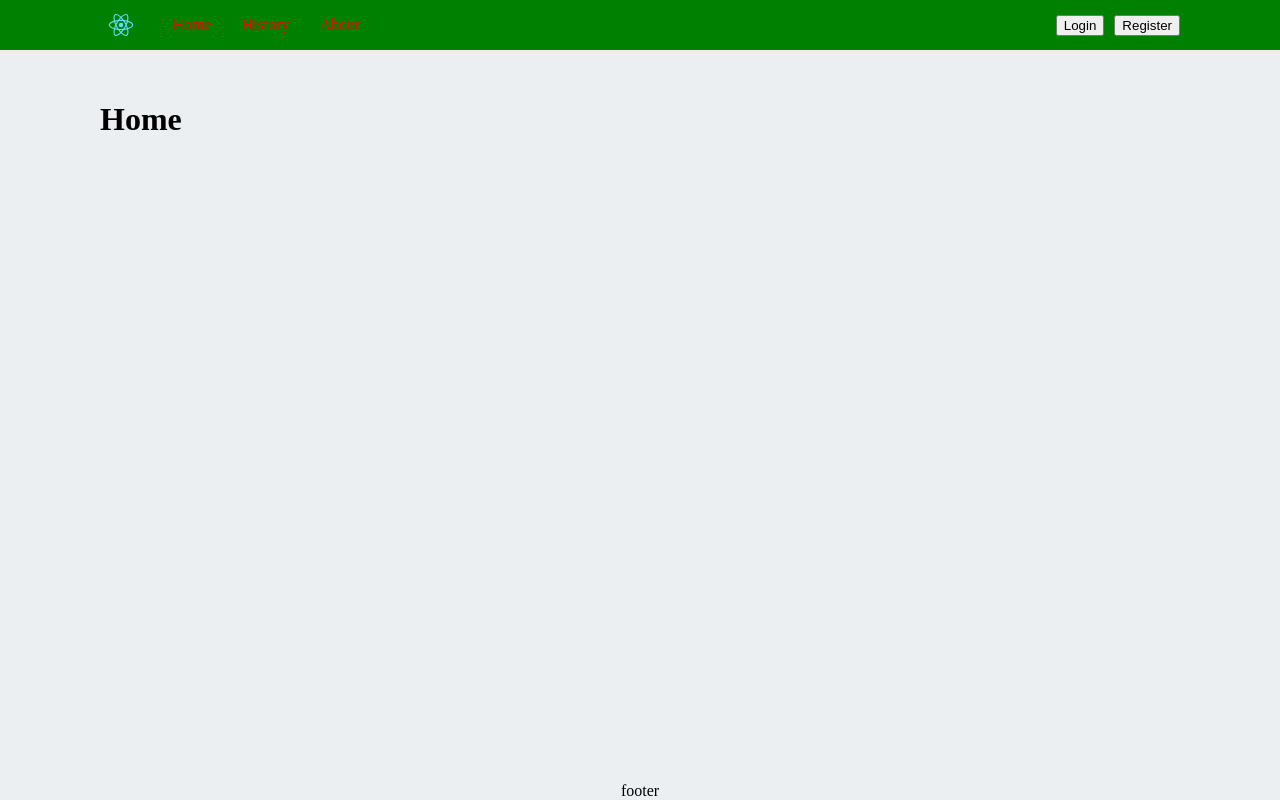
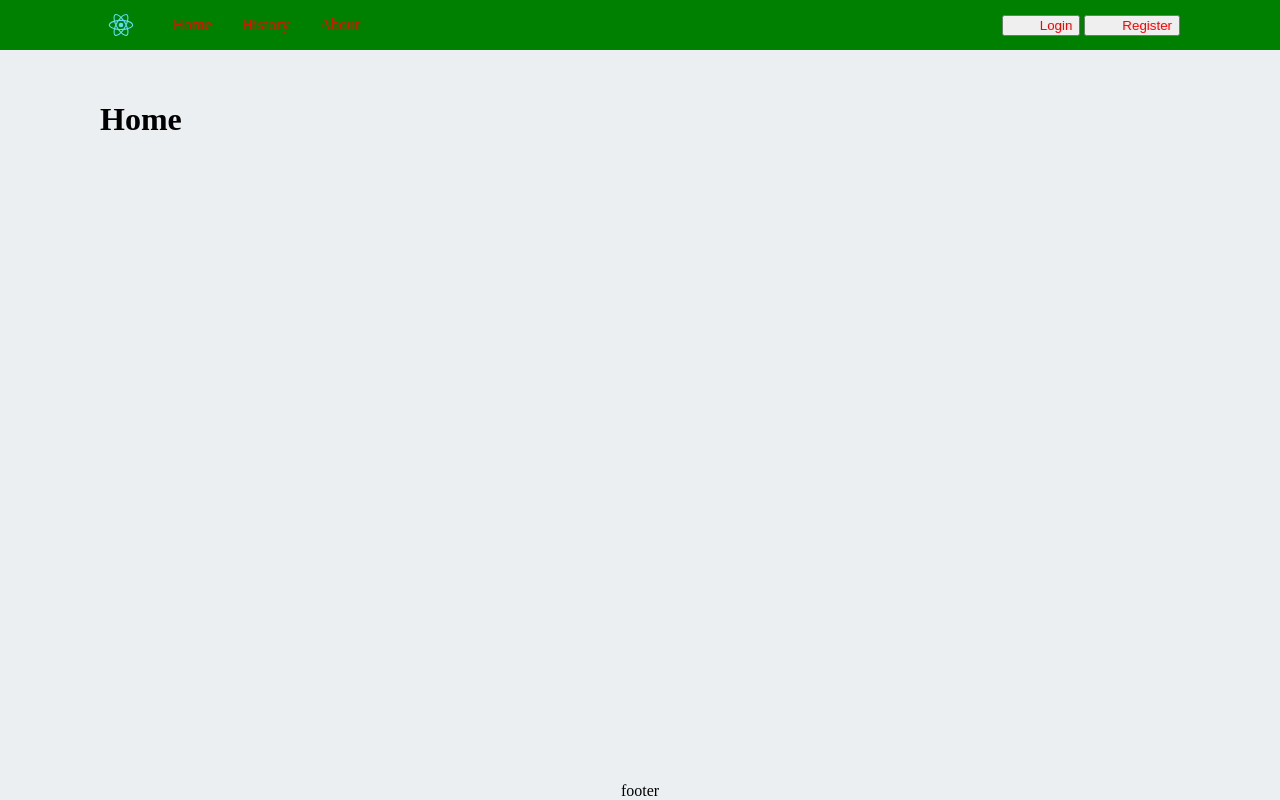
Before and after one commit to Forkeep/PictureBed, a React app: page / in a window 1280 px wide. Built offline with nearby package versions, Linux system fonts and the light colour scheme.

Commit message:
mobx状态管理 登录注册

```diff
--- a/src/components/Header.js
+++ b/src/components/Header.js
@@ -28,7 +28,7 @@ margin-left: auto;
 `;
 
 const Button = styled.button`
-margin-left: 10px;
+margin-left: 4px;
 `;
 
 
@@ -42,8 +42,8 @@ function HeaderComponent() {
         <StyledLink to='/about'>About</StyledLink>
       </nav>
       <Login>
-        <Button>Login</Button>
-        <Button>Register</Button>
+        <Button><StyledLink to='/login'  >Login</StyledLink></Button>
+        <Button><StyledLink to='/register'  >Register</StyledLink></Button>
       </Login>
     </Header>
   )
--- a/src/views/login.js
+++ b/src/views/login.js
@@ -1,13 +1,17 @@
-import React from "react";
+import React, {useRef} from "react";
 import {observer} from "mobx-react";
 import {useStores} from "../stores";
 
 const Component = observer(() => {
   const {AuthStore} = useStores();
-
+  const inputRef = useRef();
+  const inputChange = (e) => {
+    AuthStore.setUserName(inputRef.current.value)
+  };
   return (
     <>
       <h1>Login:{AuthStore.value.username}</h1>
+      <input onChange={inputChange} ref={inputRef}/>
     </>
   )
 });
--- a/src/views/register.js
+++ b/src/views/register.js
@@ -1,11 +1,15 @@
 import React from "react";
+import {observer} from "mobx-react";
+import {useStores} from "../stores";
 
-function Component() {
+
+const Component = observer(() => {
+  const {AuthStore} = useStores();
   return (
     <>
-      <h1>Register</h1>
+      <h1>Register:{AuthStore.value.username}</h1>
     </>
   )
-}
+});
 
 export default Component;
```
